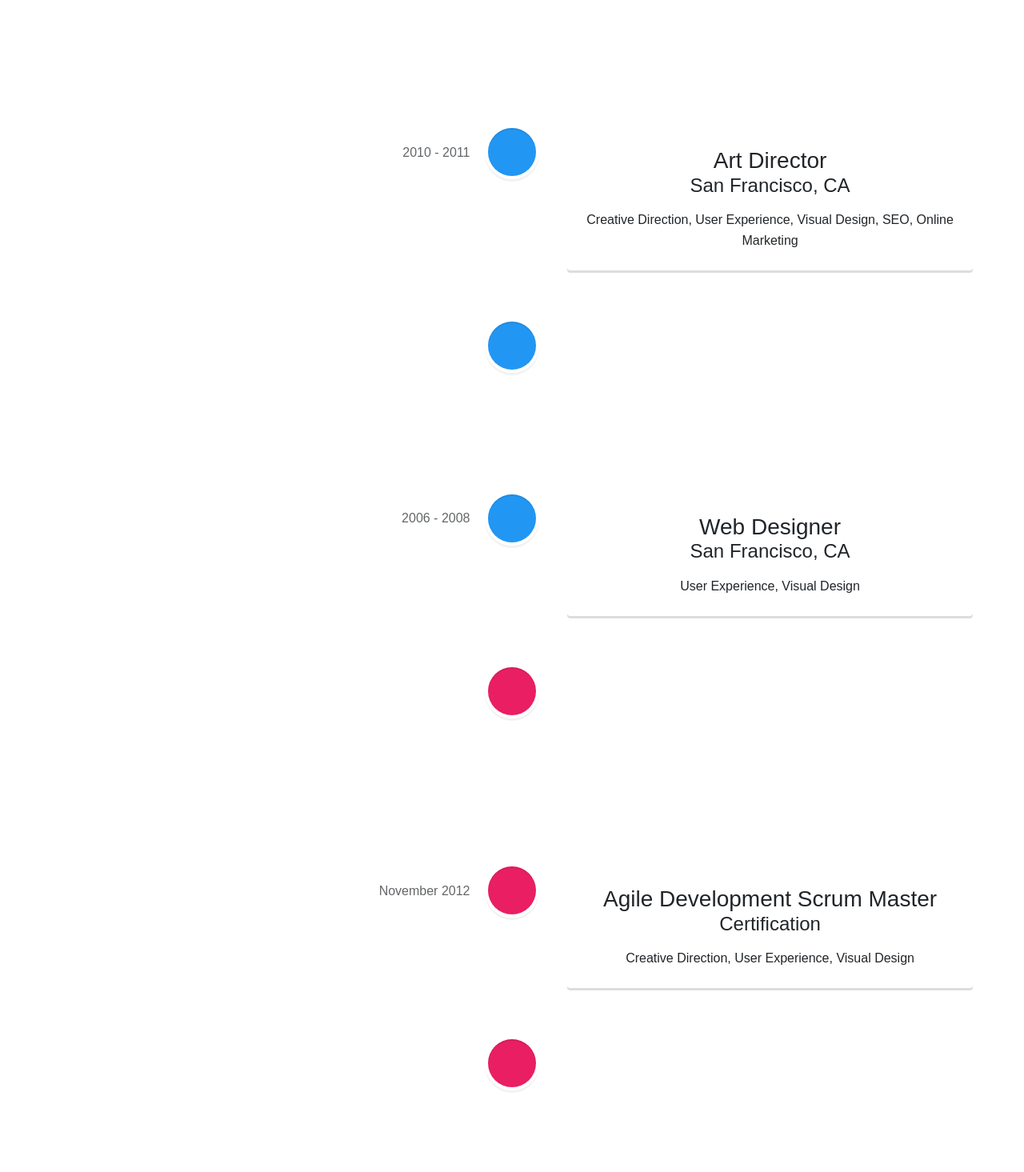
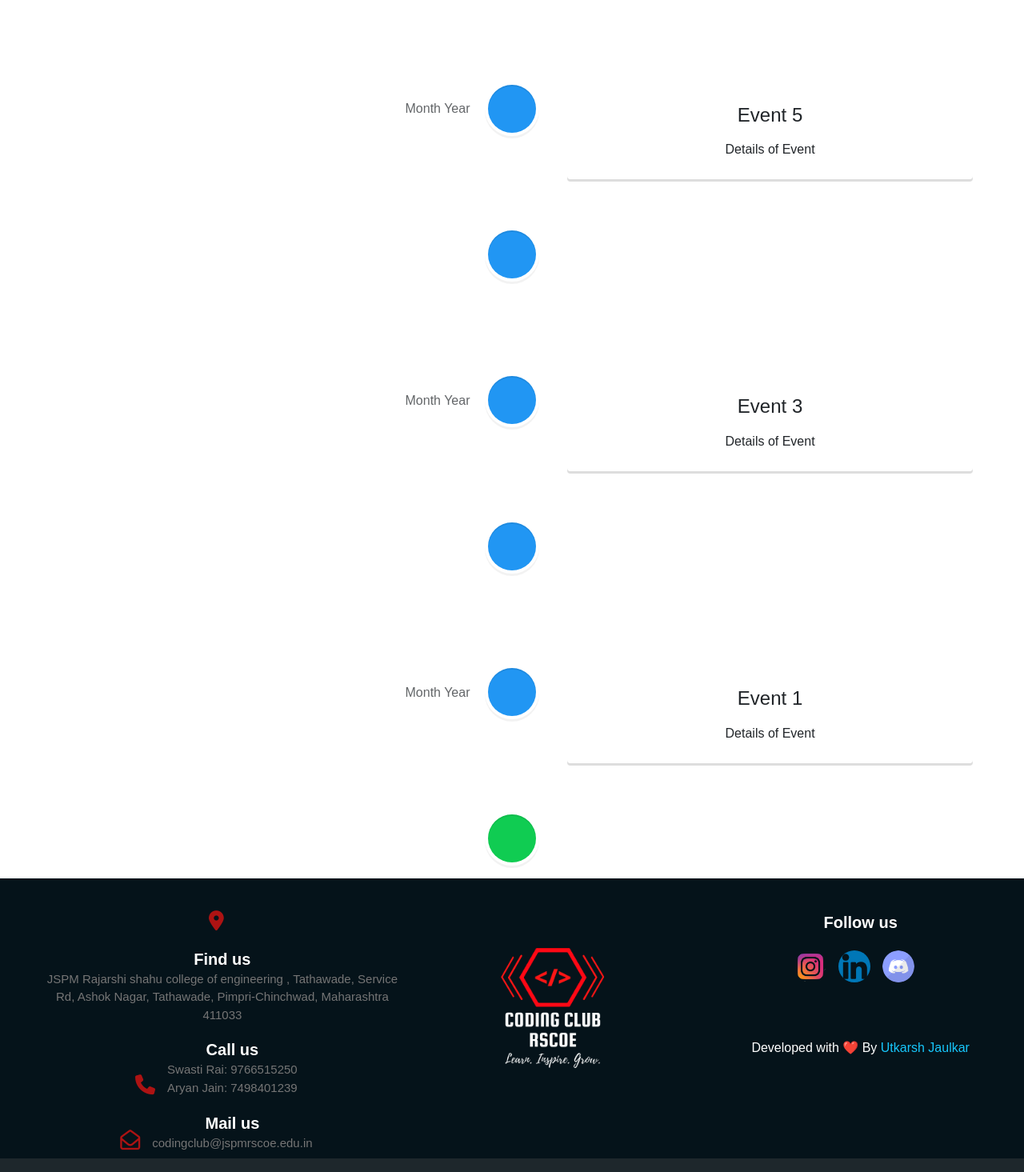
Before and after one commit to utkarshjaulkar/Coding_Club_RSCOE, a React (Create React App) app: page /events in a window 1280 px wide. Shown: the part 380-1845 px from the top of the page at 80% size. Built offline with nearby package versions, Linux system fonts and the light colour scheme.

Commit message:
Udated json-file and Events Timeline

```diff
--- a/package.json
+++ b/package.json
@@ -20,8 +20,8 @@
     "typescript": "4.1.3"
   },
   "scripts": {
-    "start": "react-scripts start",
-    "build": "react-scripts build",
+    "start": "react-scripts --openssl-legacy-provider start",
+    "build": "react-scripts --openssl-legacy-provider build",
     "test": "react-scripts test --env=jsdom",
     "eject": "react-scripts eject"
   },
@@ -31,4 +31,5 @@
     "not ie <= 11",
     "not op_mini all"
   ]
+
 }
--- a/src/components/Events_Timeline/Timeline.js
+++ b/src/components/Events_Timeline/Timeline.js
@@ -21,93 +21,84 @@ const Timeline = () => {
             className="vertical-timeline-element--work"
             contentStyle={{ background: "rgb(33, 150, 243)", color: "#fff" }}
             contentArrowStyle={{ borderRight: "7px solid  rgb(33, 150, 243)" }}
-            date="2011 - present"
+
             iconStyle={{ background: "rgb(33, 150, 43)", color: "#fff" }}
           >
             <h3 className="vertical-timeline-element-title">
-              Creative Director
+              Events timeline
             </h3>
-            <h4 className="vertical-timeline-element-subtitle">Miami, FL</h4>
+            <h4 className="vertical-timeline-element-subtitle"></h4>
             <p>
-              Creative Direction, User Experience, Visual Design, Project
-              Management, Team Leading
+             Timeline of events
             </p>
           </VerticalTimelineElement>
           <VerticalTimelineElement
             className="vertical-timeline-element--work"
-            date="2010 - 2011"
+            date="Month Year"
             iconStyle={{ background: "rgb(33, 150, 243)", color: "#fff" }}
           >
-            <h3 className="vertical-timeline-element-title">Art Director</h3>
+            <h3 className="vertical-timeline-element-title"></h3>
             <h4 className="vertical-timeline-element-subtitle">
-              San Francisco, CA
+              Event 5
             </h4>
             <p>
-              Creative Direction, User Experience, Visual Design, SEO, Online
-              Marketing
+              Details of Event
             </p>
           </VerticalTimelineElement>
           <VerticalTimelineElement
             className="vertical-timeline-element--work"
-            date="2008 - 2010"
+            date="Month Year"
             iconStyle={{ background: "rgb(33, 150, 243)", color: "#fff" }}
           >
-            <h3 className="vertical-timeline-element-title">Web Designer</h3>
+            <h3 className="vertical-timeline-element-title"></h3>
             <h4 className="vertical-timeline-element-subtitle">
-              Los Angeles, CA
+              Event 4
             </h4>
-            <p>User Experience, Visual Design</p>
+            <p>
+              Details of Event
+            </p>
           </VerticalTimelineElement>
           <VerticalTimelineElement
             className="vertical-timeline-element--work"
-            date="2006 - 2008"
+            date="Month Year"
             iconStyle={{ background: "rgb(33, 150, 243)", color: "#fff" }}
           >
-            <h3 className="vertical-timeline-element-title">Web Designer</h3>
+            <h3 className="vertical-timeline-element-title"></h3>
             <h4 className="vertical-timeline-element-subtitle">
-              San Francisco, CA
+              Event 3
             </h4>
-            <p>User Experience, Visual Design</p>
+            <p>
+              Details of Event
+            </p>
           </VerticalTimelineElement>
           <VerticalTimelineElement
-            className="vertical-timeline-element--education"
-            date="April 2013"
-            iconStyle={{ background: "rgb(233, 30, 99)", color: "#fff" }}
+            className="vertical-timeline-element--work"
+            date="Month Year"
+            iconStyle={{ background: "rgb(33, 150, 243)", color: "#fff" }}
           >
-            <h3 className="vertical-timeline-element-title">
-              Content Marketing for Web, Mobile and Social Media
-            </h3>
+            <h3 className="vertical-timeline-element-title"></h3>
             <h4 className="vertical-timeline-element-subtitle">
-              Online Course
+              Event 2
             </h4>
-            <p>Strategy, Social Media</p>
+            <p>
+              Details of Event
+            </p>
           </VerticalTimelineElement>
           <VerticalTimelineElement
-            className="vertical-timeline-element--education"
-            date="November 2012"
-            iconStyle={{ background: "rgb(233, 30, 99)", color: "#fff" }}
+            className="vertical-timeline-element--work"
+            date="Month Year"
+            iconStyle={{ background: "rgb(33, 150, 243)", color: "#fff" }}
           >
-            <h3 className="vertical-timeline-element-title">
-              Agile Development Scrum Master
-            </h3>
+            <h3 className="vertical-timeline-element-title"></h3>
             <h4 className="vertical-timeline-element-subtitle">
-              Certification
+              Event 1
             </h4>
-            <p>Creative Direction, User Experience, Visual Design</p>
+            <p>
+              Details of Event
+            </p>
           </VerticalTimelineElement>
-          <VerticalTimelineElement
-            className="vertical-timeline-element--education"
-            date="2002 - 2006"
-            iconStyle={{ background: "rgb(233, 30, 99)", color: "#fff" }}
-          >
-            <h3 className="vertical-timeline-element-title">
-              Bachelor of Science in Interactive Digital Media Visual Imaging
-            </h3>
-            <h4 className="vertical-timeline-element-subtitle">
-              Bachelor Degree
-            </h4>
-            <p>Creative Direction, Visual Design</p>
-          </VerticalTimelineElement>
+
+
           <VerticalTimelineElement
             iconStyle={{ background: "rgb(16, 204, 82)", color: "#fff" }}
           />
--- a/src/components/Upcomming_Events/UEvents.js
+++ b/src/components/Upcomming_Events/UEvents.js
@@ -12,7 +12,7 @@ const UEvents = () => {
           className="vertical-timeline-element--work"
           contentStyle={{ background: "rgb(33, 150, 243)", color: "#fff" }}
           contentArrowStyle={{ borderRight: "7px solid  rgb(33, 150, 243)" }}
-          date="2011 - present"
+
           iconStyle={{ background: "rgb(33, 150, 43)", color: "#fff" }}
         >
           <h3 className="vertical-timeline-element-title">Upcoming Events</h3>
```
Also changed, not shown: 2 other files (tests, documents, lock files or other folders).
